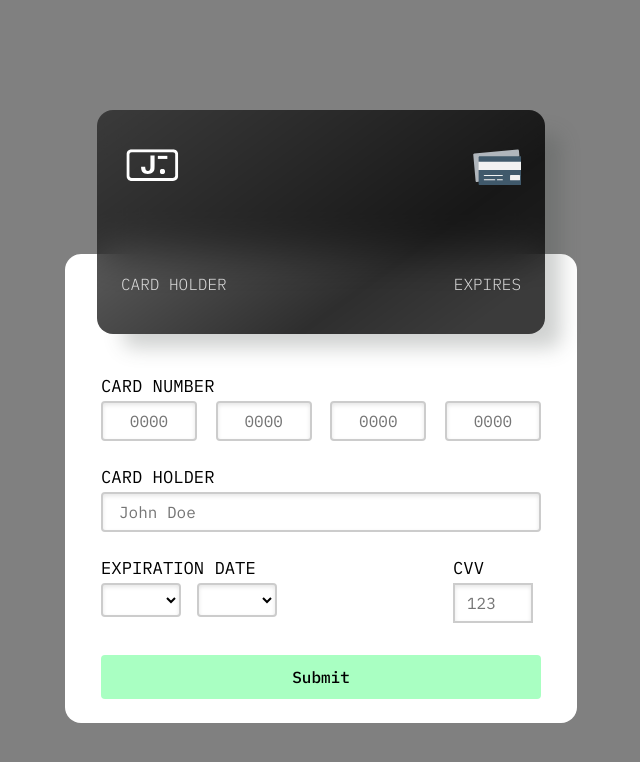
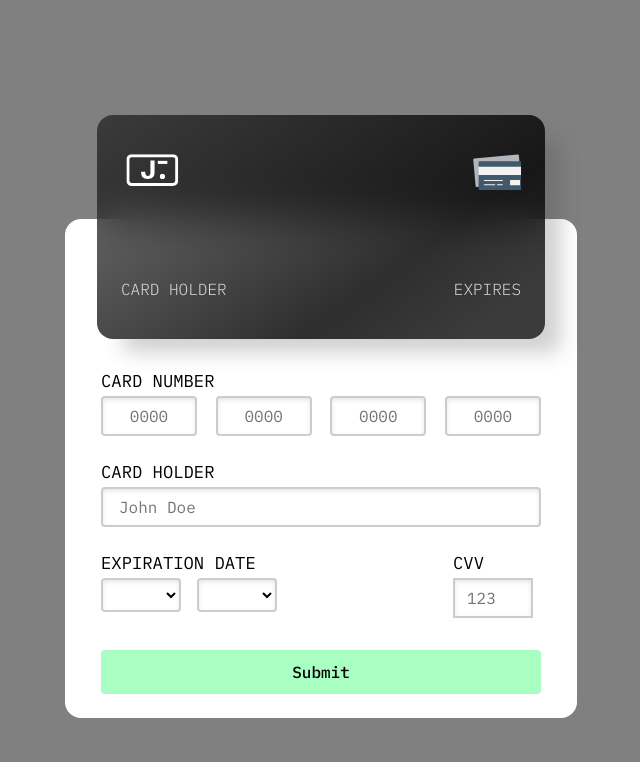
Before and after one commit to Jonnie-Dev/paymentCard, a plain HTML site: page index.html in a window 1280 px wide. Shown: the whole page, without its empty margins (319-959 px from the left). Drawn offline with Linux system fonts and the light colour scheme.

Commit message:
padding fix on card section

```diff
--- a/style.css
+++ b/style.css
@@ -118,9 +118,9 @@ input[type="number"] {
 .form-section {
   border-radius: 16px;
   width: 32rem;
-  padding: 120px 36px 24px;
+  padding: 150px 36px 24px;
   background-color: #fff;
-  margin-top: -80px;
+  margin-top: -120px;
 
   .card-num {
     margin-top: 0.25rem;
```
